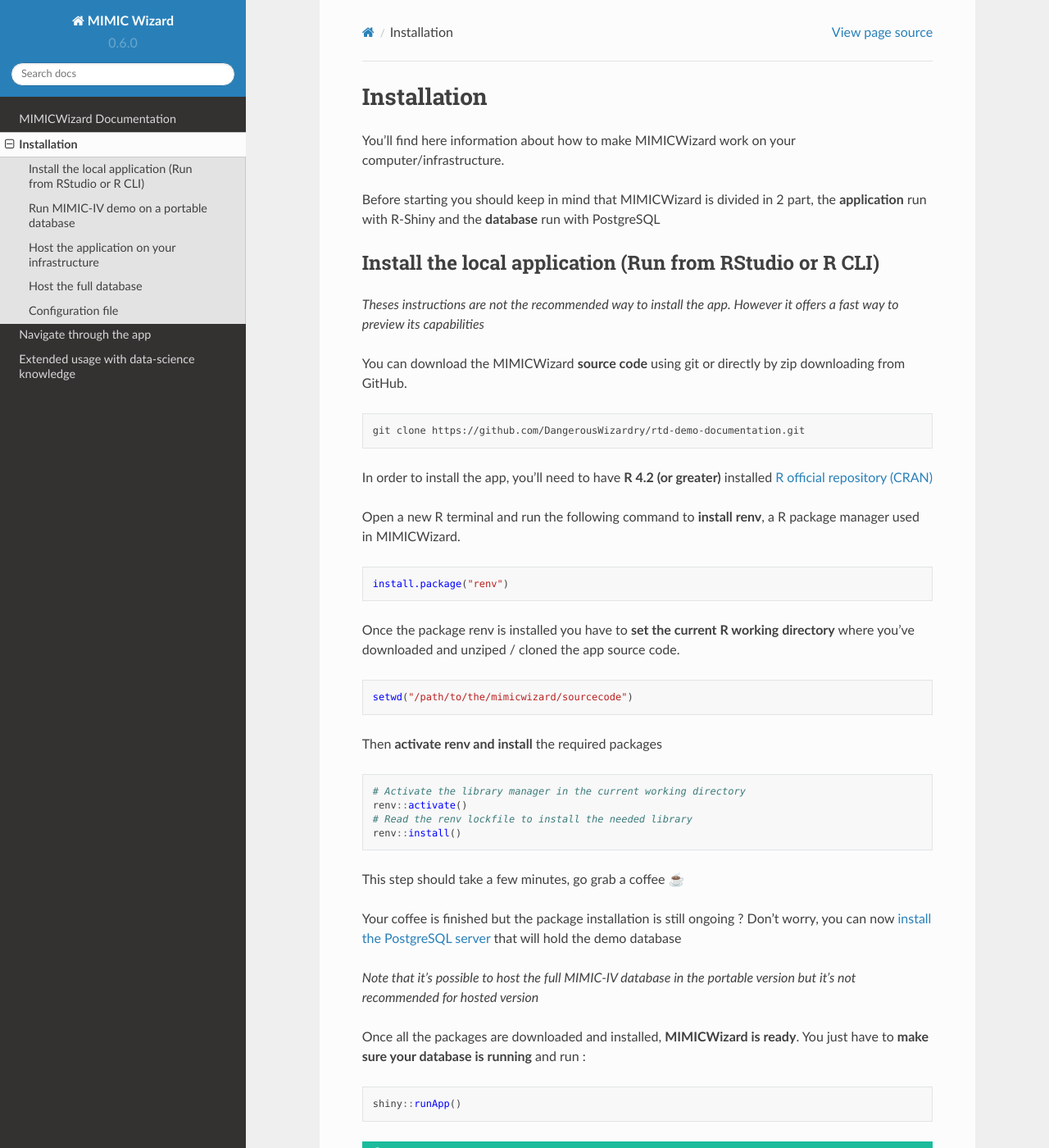
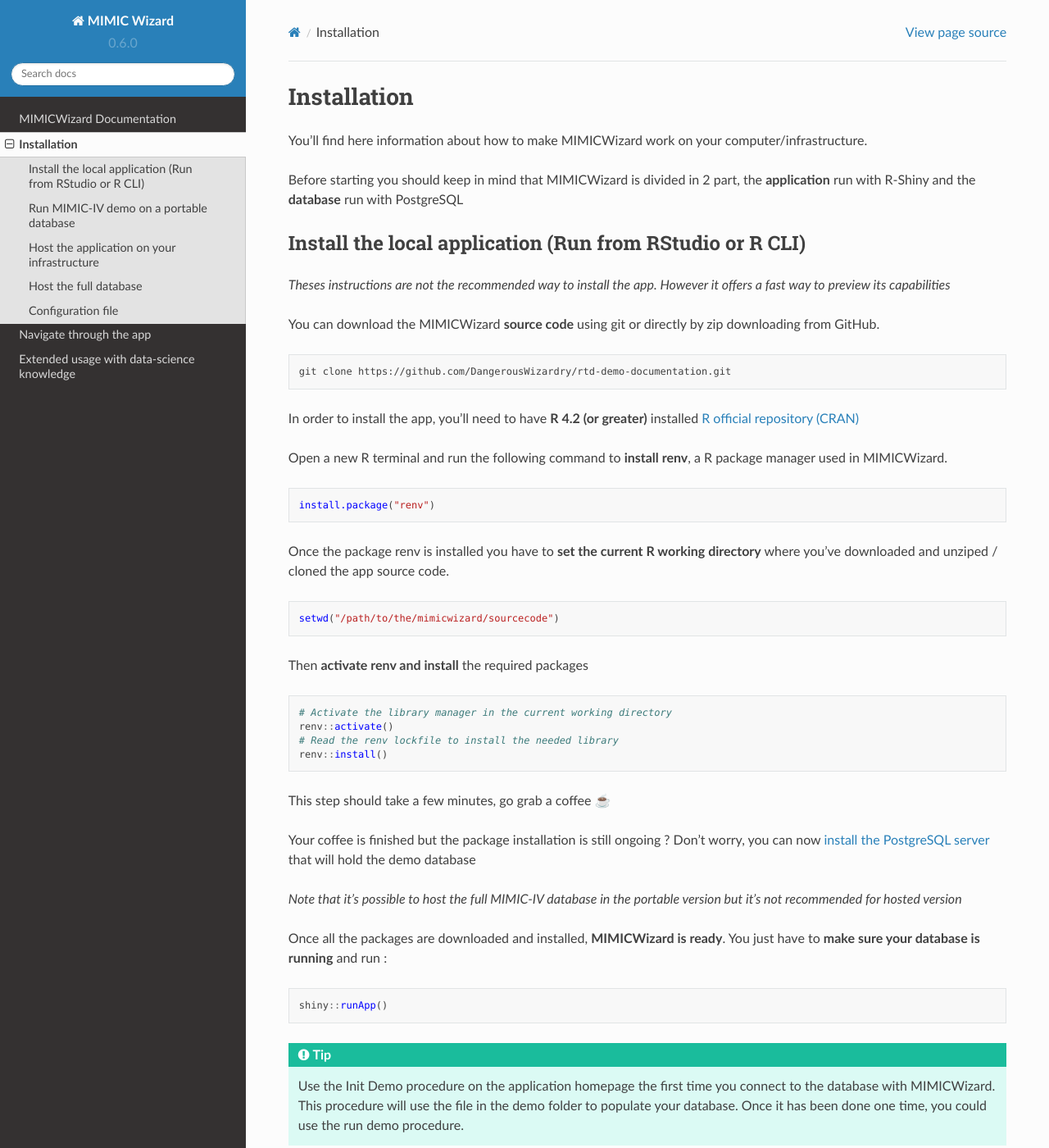
Before and after one commit to DangerousWizardry/rtd-demo-documentation, a Sphinx documentation site: the page built from docs/source/installation.rst, in a window 1280 px wide and 1400 px high. Shown: the whole window at 82% size. Built offline with Sphinx 7.4.7 and the Read the Docs theme 2.0.0, drawn with Linux system fonts in a browser that asks for light colours.

Commit message:
task: edit table design

```diff
--- a/docs/source/assets/custom.css
+++ b/docs/source/assets/custom.css
@@ -5,7 +5,5 @@
 }
 
 .wy-nav-content {
-    padding: 1.618em 3.236em;
-    height: 100%;
-    margin: auto;
+    max-width: 100%;
 }
--- a/docs/source/installation.rst
+++ b/docs/source/installation.rst
@@ -108,32 +108,37 @@
 *************************
 The configuration file is located at the root of MIMIWizard folder. This file is named ``global.R`` and store all the configuration options.
 
-+-------------------------------------+-------------------------------------------+------------------------------------------------------------------------------------------------------------------------------------------------------------------+
-| Configuration option                | Possible value                            | Description                                                                                                                                                      |
-+=====================================+===========================================+==================================================================================================================================================================+
-| **INTERACTIVE**                     | - TRUE                                    | Do you want to activate the application landing page where user can choose if he want to use demo or hosted database. Should be disabled for hosted application. |
-|                                     | - FALSE                                   |                                                                                                                                                                  |
-+-------------------------------------+-------------------------------------------+------------------------------------------------------------------------------------------------------------------------------------------------------------------+
-| **CACHE_DIR**                       | empty string or <path/to/cache/folder>    | Repository where the application cache object are written                                                                                                        |
-|                                     |                                           | Default "" create a cache folder in the application directory                                                                                                    |
-|                                     |                                           | Shiny Server should have writing rights in this folder                                                                                                           |
-|                                     |                                           | Need a closing /                                                                                                                                                 |
-|                                     |                                           |                                                                                                                                                                  |
-+-------------------------------------+-------------------------------------------+------------------------------------------------------------------------------------------------------------------------------------------------------------------+
-| **APPLICATION_MODE**                | - INIT_DEMO                               | Force application mode, only if interactive is set to FALSE                                                                                                      |
-|                                     | - DEMO                                    |                                                                                                                                                                  |
-|                                     | - HOSTED                                  | - INIT_DEMO will regenerate the demo database and override the existing demo database                                                                            |
-|                                     |                                           | use this mode if you have only one user at the same time and want the database to be clean each time the user start the app.                                     |
-|                                     |                                           |                                                                                                                                                                  |
-|                                     |                                           | - DEMO run the application in restricted mode, the application will use the demo database configuration. Some function won't be available.                       |
-|                                     |                                           |                                                                                                                                                                  |
-|                                     |                                           | - HOSTED run the application in full mode, the application will use the hosted database configuration.                                                           |
-+-------------------------------------+-------------------------------------------+------------------------------------------------------------------------------------------------------------------------------------------------------------------+
-| **HOSTED_DBNAME**, **HOSTED_HOST**, | Your database configuration, if it exists |                                                                                                                                                                  |
-| **HOSTED_PORT**, **HOSTED_USER**,   |                                           |                                                                                                                                                                  |
-| **HOSTED_PASSWORD**                 |                                           |                                                                                                                                                                  |
-+-------------------------------------+-------------------------------------------+------------------------------------------------------------------------------------------------------------------------------------------------------------------+
-| **DEMO_DBNAME**, **DEMO_HOST**,     | The demo database configuration           | If you're using default postgres configuration, you shouldn't have anything to change                                                                            |
-| **DEMO_PORT**, **DEMO_USER**,       |                                           |                                                                                                                                                                  |
-| **DEMO_PASSWORD**                   |                                           |                                                                                                                                                                  |
-+-------------------------------------+-------------------------------------------+------------------------------------------------------------------------------------------------------------------------------------------------------------------+
+
++----------------------+-------------------------------------------+------------------------------------------------------------------------------------------------------------------------------------------------------------------+
+| Configuration option | Possible value                            | Description                                                                                                                                                      |
++======================+===========================================+==================================================================================================================================================================+
+| **INTERACTIVE**      | - TRUE                                    | Do you want to activate the application landing page where user can choose if he want to use demo or hosted database. Should be disabled for hosted application. |
+|                      | - FALSE                                   |                                                                                                                                                                  |
++----------------------+-------------------------------------------+------------------------------------------------------------------------------------------------------------------------------------------------------------------+
+| **CACHE_DIR**        | empty string or <path/to/cache/folder>    | Repository where the application cache object are written                                                                                                        |
+|                      |                                           | Default "" create a cache folder in the application directory                                                                                                    |
+|                      |                                           | Shiny Server should have writing rights in this folder                                                                                                           |
+|                      |                                           | Need a closing /                                                                                                                                                 |
+|                      |                                           |                                                                                                                                                                  |
++----------------------+-------------------------------------------+------------------------------------------------------------------------------------------------------------------------------------------------------------------+
+| **APPLICATION_MODE** | - INIT_DEMO                               | Force application mode, only if interactive is set to FALSE                                                                                                      |
+|                      | - DEMO                                    |                                                                                                                                                                  |
+|                      | - HOSTED                                  | - INIT_DEMO will regenerate the demo database and override the existing demo database                                                                            |
+|                      |                                           | use this mode if you have only one user at the same time and want the database to be clean each time the user start the app.                                     |
+|                      |                                           |                                                                                                                                                                  |
+|                      |                                           | - DEMO run the application in restricted mode, the application will use the demo database configuration. Some function won't be available.                       |
+|                      |                                           |                                                                                                                                                                  |
+|                      |                                           | - HOSTED run the application in full mode, the application will use the hosted database configuration.                                                           |
++----------------------+-------------------------------------------+------------------------------------------------------------------------------------------------------------------------------------------------------------------+
+| **HOSTED_DBNAME**,   | Your database configuration, if it exists |                                                                                                                                                                  |
+| **HOSTED_HOST**,     |                                           |                                                                                                                                                                  |
+| **HOSTED_PORT**,     |                                           |                                                                                                                                                                  |
+| **HOSTED_USER**,     |                                           |                                                                                                                                                                  |
+| **HOSTED_PASSWORD**  |                                           |                                                                                                                                                                  |
++----------------------+-------------------------------------------+------------------------------------------------------------------------------------------------------------------------------------------------------------------+
+| **DEMO_DBNAME**,     | The demo database configuration           | If you're using default postgres configuration, you shouldn't have anything to change                                                                            |
+| **DEMO_HOST**,       |                                           |                                                                                                                                                                  |
+| **DEMO_PORT**,       |                                           |                                                                                                                                                                  |
+| **DEMO_USER**,       |                                           |                                                                                                                                                                  |
+| **DEMO_PASSWORD**    |                                           |                                                                                                                                                                  |
++----------------------+-------------------------------------------+------------------------------------------------------------------------------------------------------------------------------------------------------------------+
```
